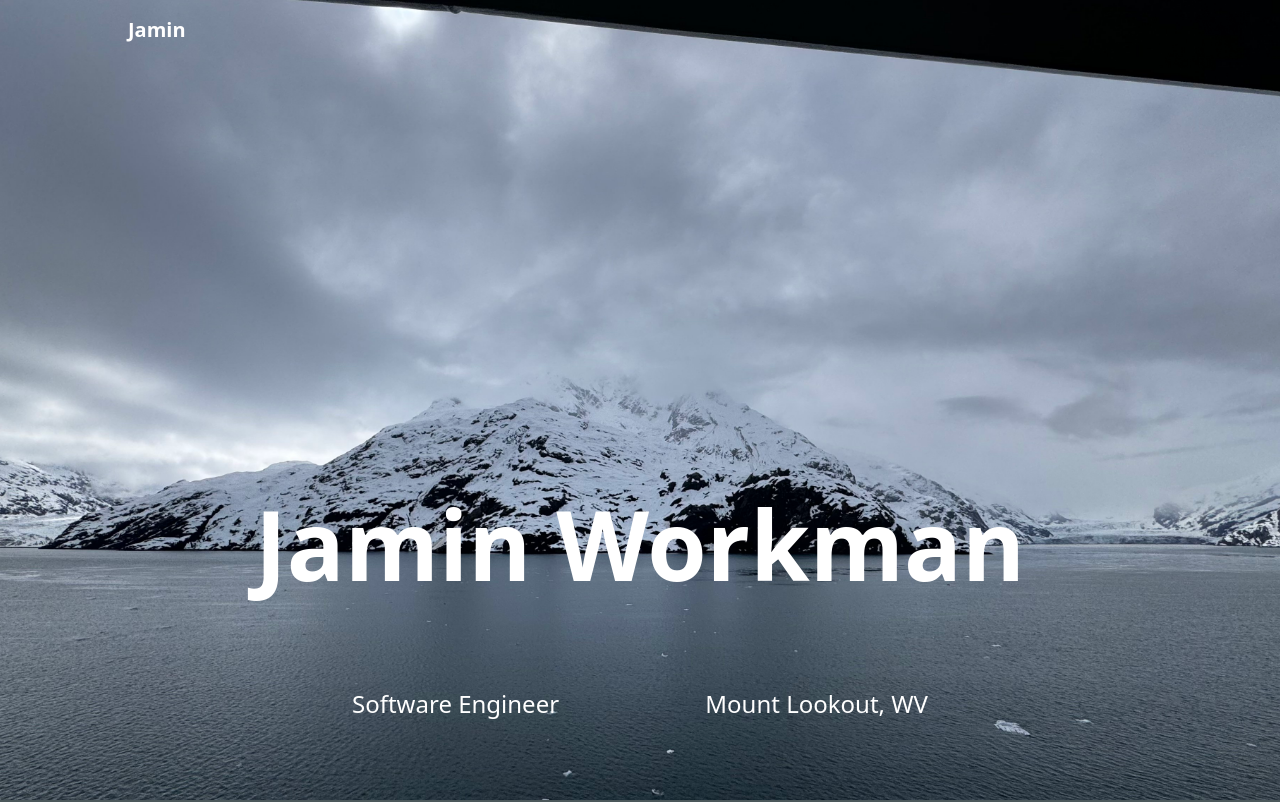
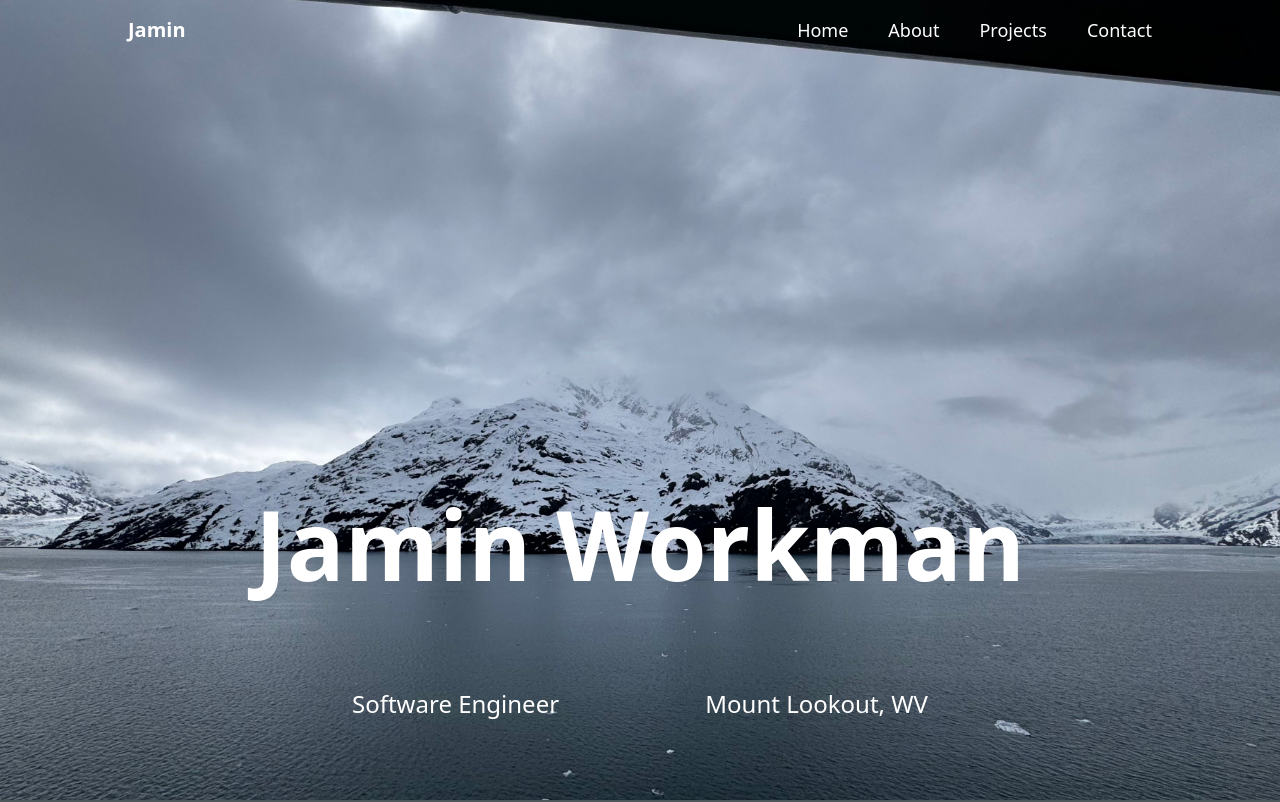
Before and after one commit to Leoz-Maxwell-Jilliumz/Portfolio, a React (Vite) app in the folder portfolio-1/: page /#/ in a window 1280 px wide. Shown: the top 802 px of the page. Built offline with nearby package versions, Linux system fonts and the light colour scheme.

Commit message:
fixed the navbar

```diff
--- a/portfolio-1/src/pages/Navbar.tsx
+++ b/portfolio-1/src/pages/Navbar.tsx
@@ -1,28 +1,29 @@
 
-import { useEffect, useState } from 'react';
+import { useEffect, useState, useRef } from 'react';
+
 
 function Navbar() {
     const [show, setShow] = useState(true);
-    const [lastScrollY, setLastScrollY] = useState(0);
     const [menuOpen, setMenuOpen] = useState(false);
+    const lastScrollY = useRef(0);
 
     useEffect(() => {
         const handleScroll = () => {
             if (window.scrollY < 50) {
                 setShow(true);
-                setLastScrollY(window.scrollY);
+                lastScrollY.current = window.scrollY;
                 return;
             }
-            if (window.scrollY > lastScrollY) {
+            if (window.scrollY > lastScrollY.current) {
                 setShow(false); // scrolling down
             } else {
                 setShow(true); // scrolling up
             }
-            setLastScrollY(window.scrollY);
+            lastScrollY.current = window.scrollY;
         };
         window.addEventListener('scroll', handleScroll);
         return () => window.removeEventListener('scroll', handleScroll);
-    }, [lastScrollY]);
+    }, []);
 
     // Close menu on route change or resize
     useEffect(() => {
@@ -49,8 +50,8 @@ function Navbar() {
                 </button>
                 {/* Nav links */}
                 <ul
-                    className={`flex-col md:flex-row justify-center items-center gap-2 md:gap-10 absolute md:static top-full left-0 w-full md:w-auto bg-gray-900 md:bg-transparent overflow-hidden transition-all duration-[1500ms] ease-out md:flex
-                        ${menuOpen ? 'max-h-96 opacity-100 translate-y-0 flex' : 'max-h-0 opacity-0 -translate-y-8 hidden'} md:!flex shadow-lg md:shadow-none`}
+                    className={`flex-col md:flex-row justify-center items-center gap-2 md:gap-10 absolute md:static top-full left-0 w-full md:w-auto bg-gray-900 md:bg-transparent overflow-hidden transition-all duration-[1500ms] ease-out
+                        ${menuOpen ? 'flex max-h-96 opacity-100 translate-y-0' : 'hidden max-h-0 opacity-0 -translate-y-8'} md:flex md:max-h-none md:opacity-100 md:translate-y-0 shadow-lg md:shadow-none`}
                     style={{ zIndex: 30 }}
                 >
                         <li><a href="/" className="block px-4 py-3 md:p-0 transition-all duration-400 hover:text-cyan-300 cursor-pointer text-base md:text-lg" onClick={() => setMenuOpen(false)}>Home</a></li>
```
